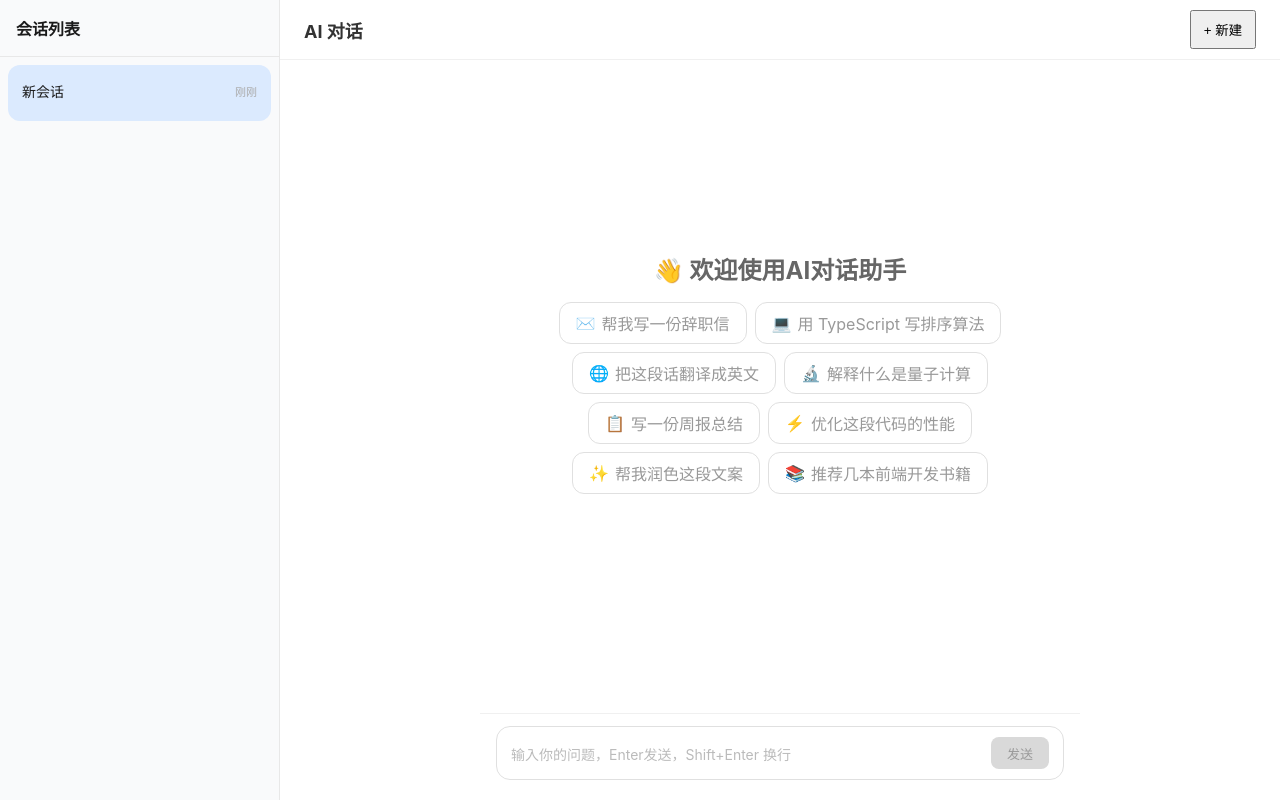
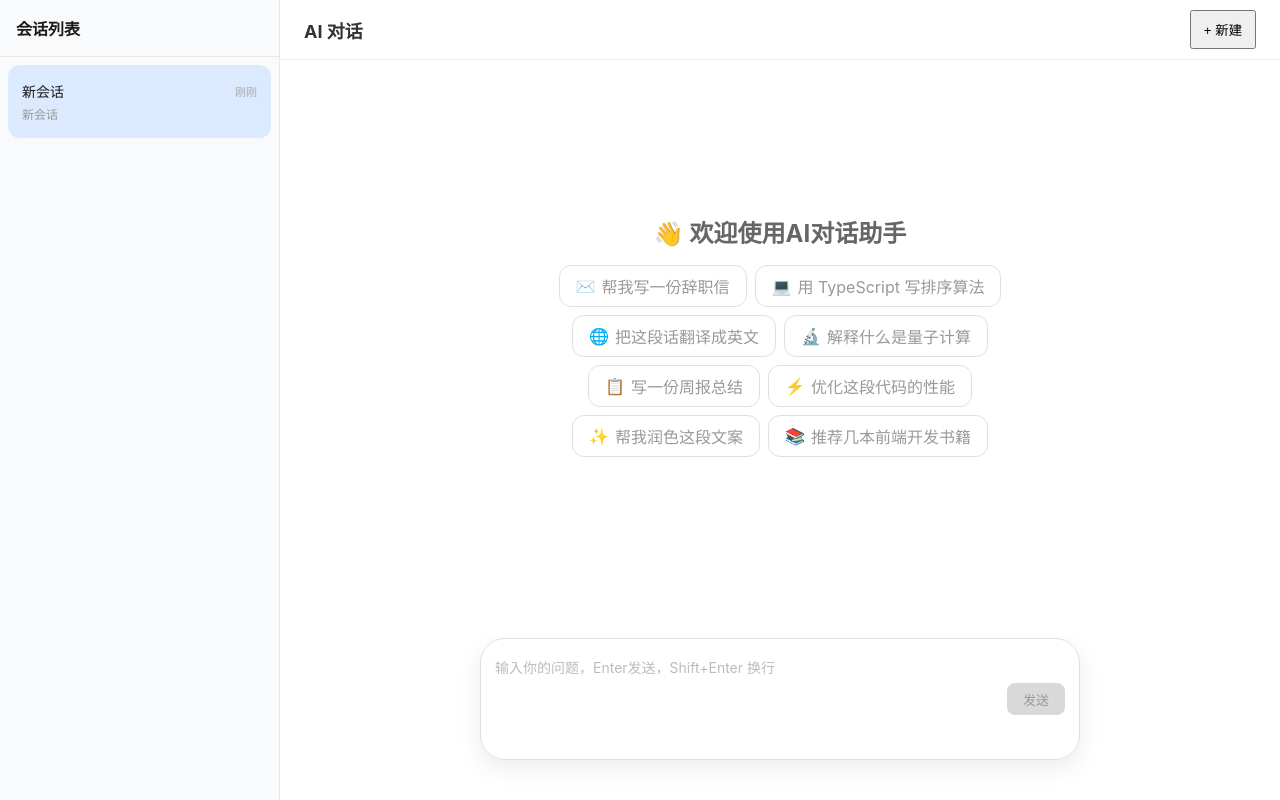
Before and after one commit to isabelle-yi/llm-ui-kit, a React (Vite) app: page / in a window 1280 px wide. Both pictures are taken after typing "Sample" into the empty fields and a click on the button "+ 新建". Built offline with nearby package versions, Linux system fonts and the light colour scheme.

Commit message:
美化提问框样式

```diff
--- a/src/components/Conversation/Conversation.tsx
+++ b/src/components/Conversation/Conversation.tsx
@@ -142,7 +142,7 @@ export function ConversationItem({
         </span>
       </div>
       <div className="conversation-item-preview">
-        {lastMessage}
+        {lastMessage || '新会话'}
       </div>
 
       <div className="conversation-item-actions">
--- a/src/components/Sender/Sender.less
+++ b/src/components/Sender/Sender.less
@@ -1,17 +1,13 @@
 .sender {
     display: flex;
-    align-items: flex-end;
+    align-items: center;
     gap: 8px;
-    padding: 12px 16px;
+    padding: 16px 16px;
     background: #fff;
-    border: 1px solid #e0e0e0;
+    border: 1px solid #d9d9d9;
     border-radius: 12px;
-    transition: border-color 0.2s;
-
-&:focus-within {
-    border-color: #1677ff;
-    box-shadow: 0 0 0 2px rgba(22, 119, 255, 0.1);
-}
+    transition: all 0.2s ease;
+    box-shadow: 0 8px 24px rgba(0, 0, 0, 0.08);
 
 &.sender-disabled {
     background: #f5f5f5;
@@ -29,11 +25,25 @@
     resize: none;
     font-size: 14px;
     line-height: 1.5;
-    min-height: 24px;
+    min-height: 100px;
     max-height: 120px;
-    padding: 4px 0;
+    padding: 8px 0;
     background: transparent;
     font-family: inherit;
+
+&:focus {
+    outline: none !important;
+    box-shadow: none !important;
+    border: none;
+}
+
+&:focus,
+&:focus-visible,
+&:active {
+    outline: none !important;
+    box-shadow: none !important;
+    border-color: transparent !important;
+}
 
 &::placeholder {
     color: #bbb;
@@ -61,7 +71,12 @@
     align-items: center;
     justify-content: center;
 
-    &:hover :not(:disabled) {
+       &:focus {
+        outline: none;
+        box-shadow: none;
+    }
+
+    &:hover:not(:disabled) {
         background: #4096ff;
     }
 
--- a/src/pages/ChatPage/ChatPage.less
+++ b/src/pages/ChatPage/ChatPage.less
@@ -144,22 +144,22 @@
     width: 100%;
     max-width: 600px;
     margin: 0 auto;
-    border-top: 1px solid #f0f0f0;
     background: #fff;
-    padding: 12px 16px 20px;
+    padding: 0;
     box-sizing: border-box;
     flex-shrink: 0;
+    margin-bottom: 40px;
 
     .sender {
         border: 1px solid #e0e0e0;
         width: 100%;
-        border-radius: 14px;
+        border-radius: 25px;
         padding: 10px 14px;
         box-sizing: border-box;
 
         &:focus-within {
-            border-color: #1677ff;
-            box-shadow: 0 0 0 2px rgba(22, 119, 255, 0.1);
+            border-color: #d9d9d9;
+             box-shadow: 0 8px 24px rgba(0, 0, 0, 0.08);
         }
     }
 }
```
